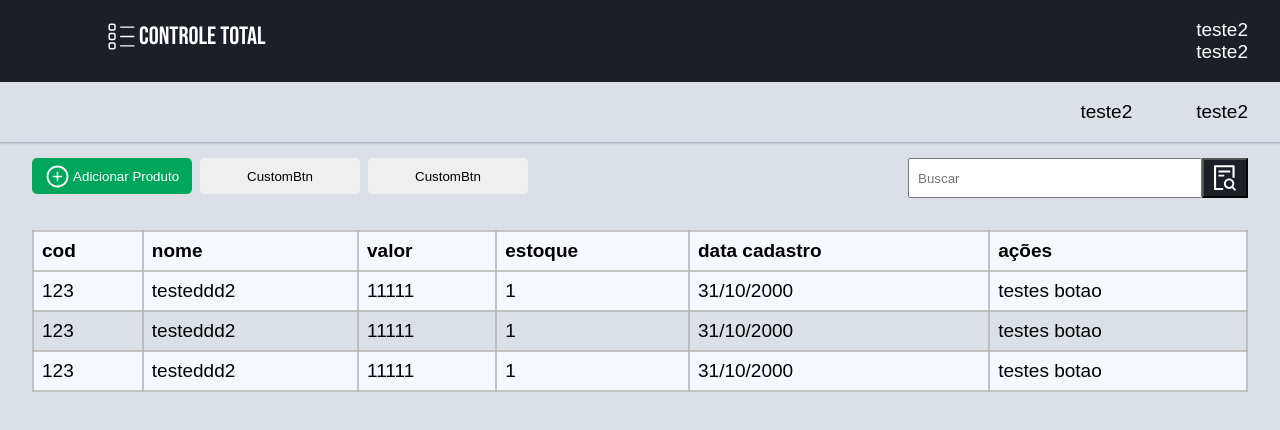
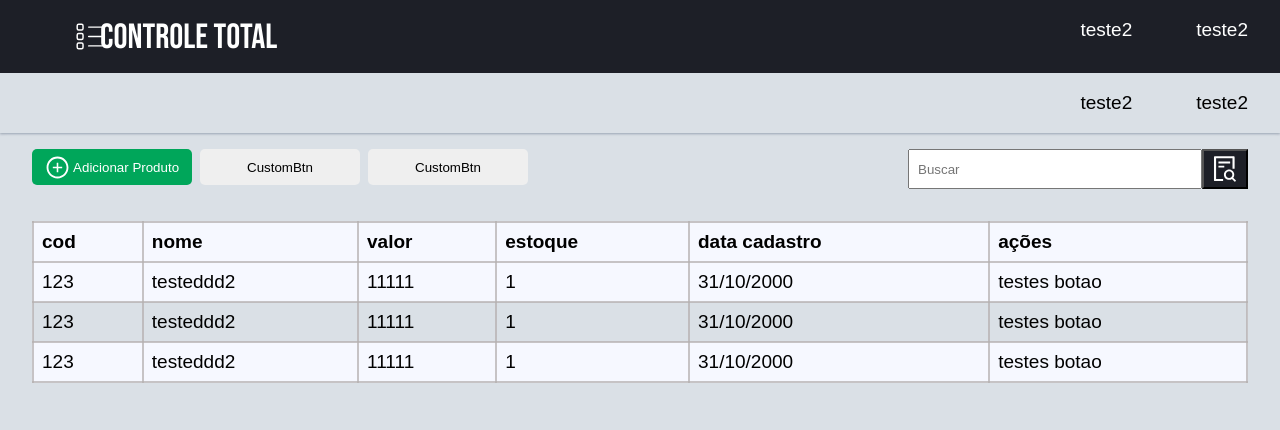
Before and after one commit to JeremiasRincaveski/java, a React (Vite) app in the folder frontJavaInterface/: page / in a window 1280 px wide. Shown: the top 430 px of the page. Built offline with nearby package versions, Linux system fonts and the light colour scheme; data requests are answered from the project's data file.

Commit message:
fixing logo by quick-fix lol

```diff
--- a/frontJavaInterface/src/components/header/Header.jsx
+++ b/frontJavaInterface/src/components/header/Header.jsx
@@ -7,33 +7,54 @@ const StyledHeader = styled.header`
     color: ${props => props.theme.colors.white};
     display: flex;
     justify-content: space-between;
+    position: relative;
 
-    li{
-        display: flex;
-        align-items: center;
-        justify-content:center;
-        padding: 0 2rem;
+        li{
+            padding: 0 2rem;
+            display:flex;
+            align-items: center;
+        }
+
+        ul:last-of-type{
+            li{
+                display: inline;
+            }
+        }
+
+`
+const StyledList = styled.div`
+    font-family: 'Bebas Neue', cursive;
+    font-size: 35px;
+    display: flex;
+
+
+    span{
+       top: 0;
+       position: absolute;
+       margin-top:16px;
+       left: 0;
+       margin-left:100px;
+
     }
 `
-const StyledList = styled.li`
-    font-family: 'Bebas Neue', cursive;
-    font-size: 25px;
-`
+const SvgIcon = () =>{
+    return(
+        <>
+            <StyledList>
+                <CiBoxList size={35} />
+                <span>controle total</span>
+            </StyledList>
+        </>
+    )
+}
 
-export const LogoSvg = () => {
-    return (
-        <StyledList>
-            <CiBoxList size={35} />
-            <span>controle total</span>
-        </StyledList>)
-}
 
 export const Header = () => {
     return (
         <StyledHeader>
             <ul>
                 <li>
-                    <LogoSvg />
+                    <SvgIcon />
                 </li>
 
             </ul>
```
